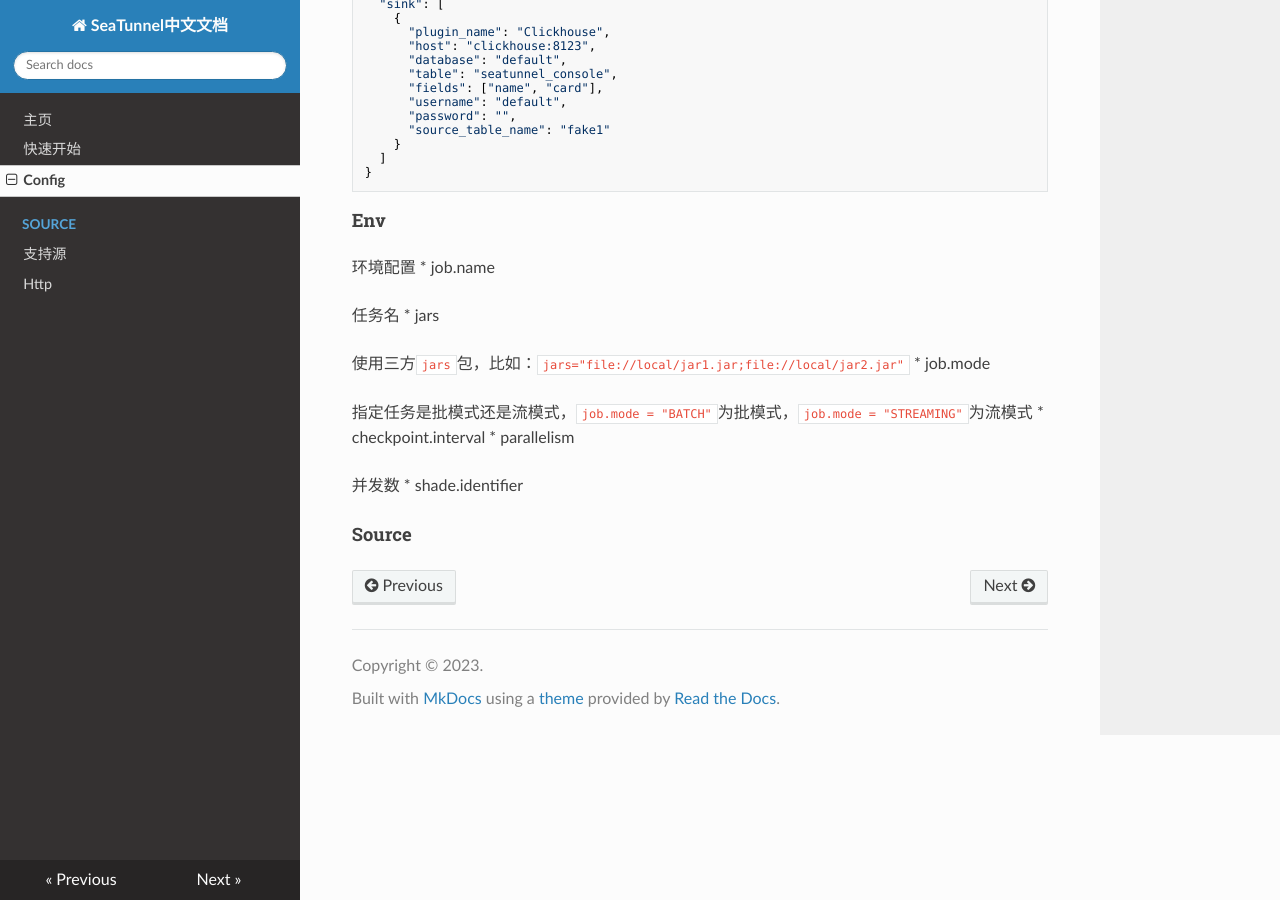
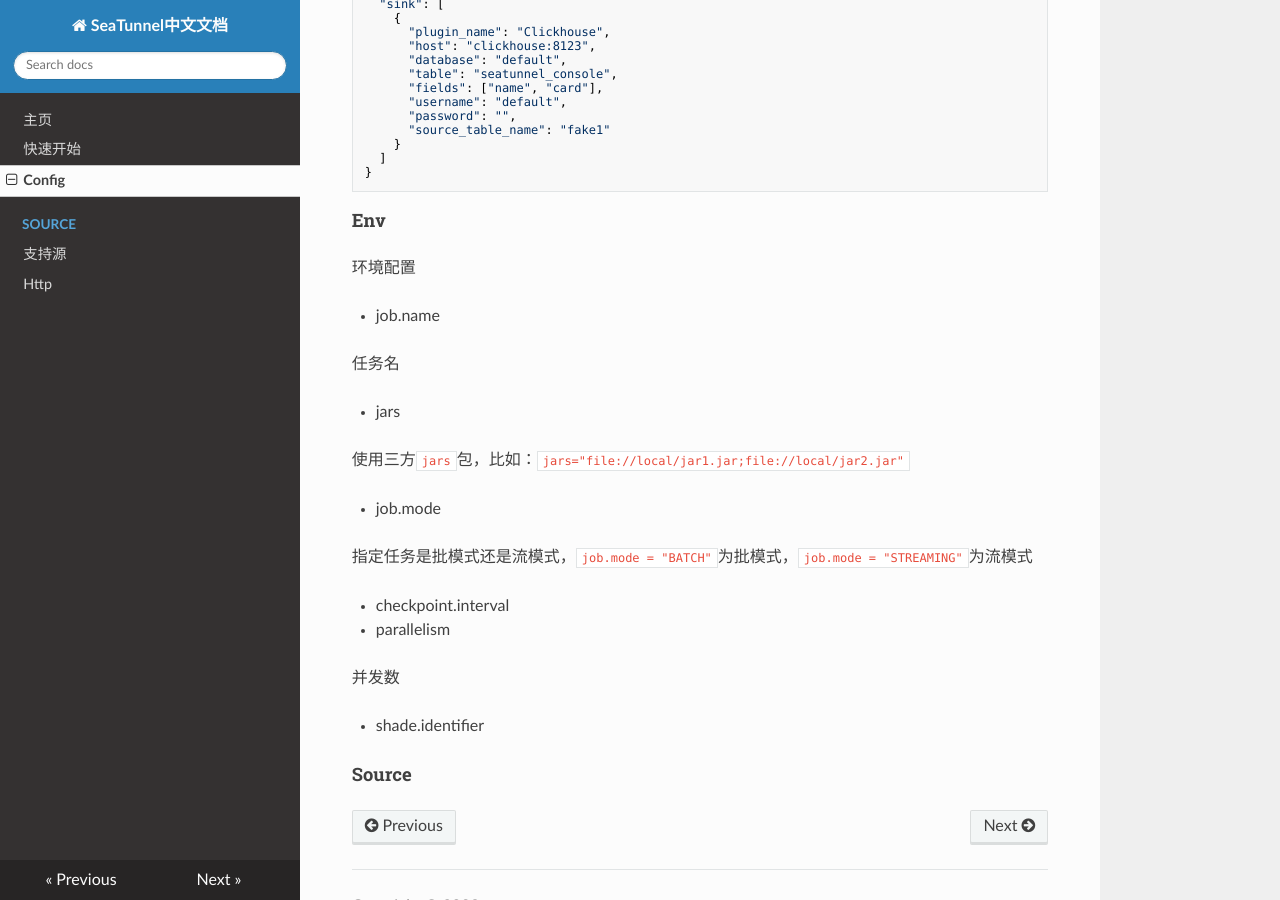
Before and after one commit to tsingliuwin/SeaTunnel, an MkDocs documentation site: the page built from docs/config.md, in a window 1280 px wide and 900 px high, scrolled down 1349 px. Built offline with MkDocs 1.6.1, drawn with Linux system fonts in a browser that asks for light colours; nearby versions of some CDN libraries.

Commit message:
完善基本信息

````diff
--- a/docs/config.md
+++ b/docs/config.md
@@ -88,19 +88,25 @@ sink {
 ```
 #### Env
 环境配置
+
 * job.name
 
 任务名
+
 * jars
 
 使用三方`jars`包，比如：`jars="file://local/jar1.jar;file://local/jar2.jar"`
+
 * job.mode
 
 指定任务是批模式还是流模式，`job.mode = "BATCH"`为批模式，`job.mode = "STREAMING"`为流模式
+
 * checkpoint.interval
+
 * parallelism
 
 并发数
+
 * shade.identifier
 
 #### Source
--- a/mkdocs.yml
+++ b/mkdocs.yml
@@ -1,6 +1,11 @@
-theme: readthedocs
+theme:
+  name: readthedocs
+  static_templates:
+    - sitemap.html
+  include_sidebar: false
 site_url: https://seatunnel.eshop88.cn
 site_name: SeaTunnel中文文档
+site_description: Apache SeaTunnel 是一个分布式、高性能、易扩展、用于海量数据（离线&实时）同步和转化的数据集成平台。
 copyright: Copyright &copy; 2023.
 nav:
 - 主页: index.md
````
